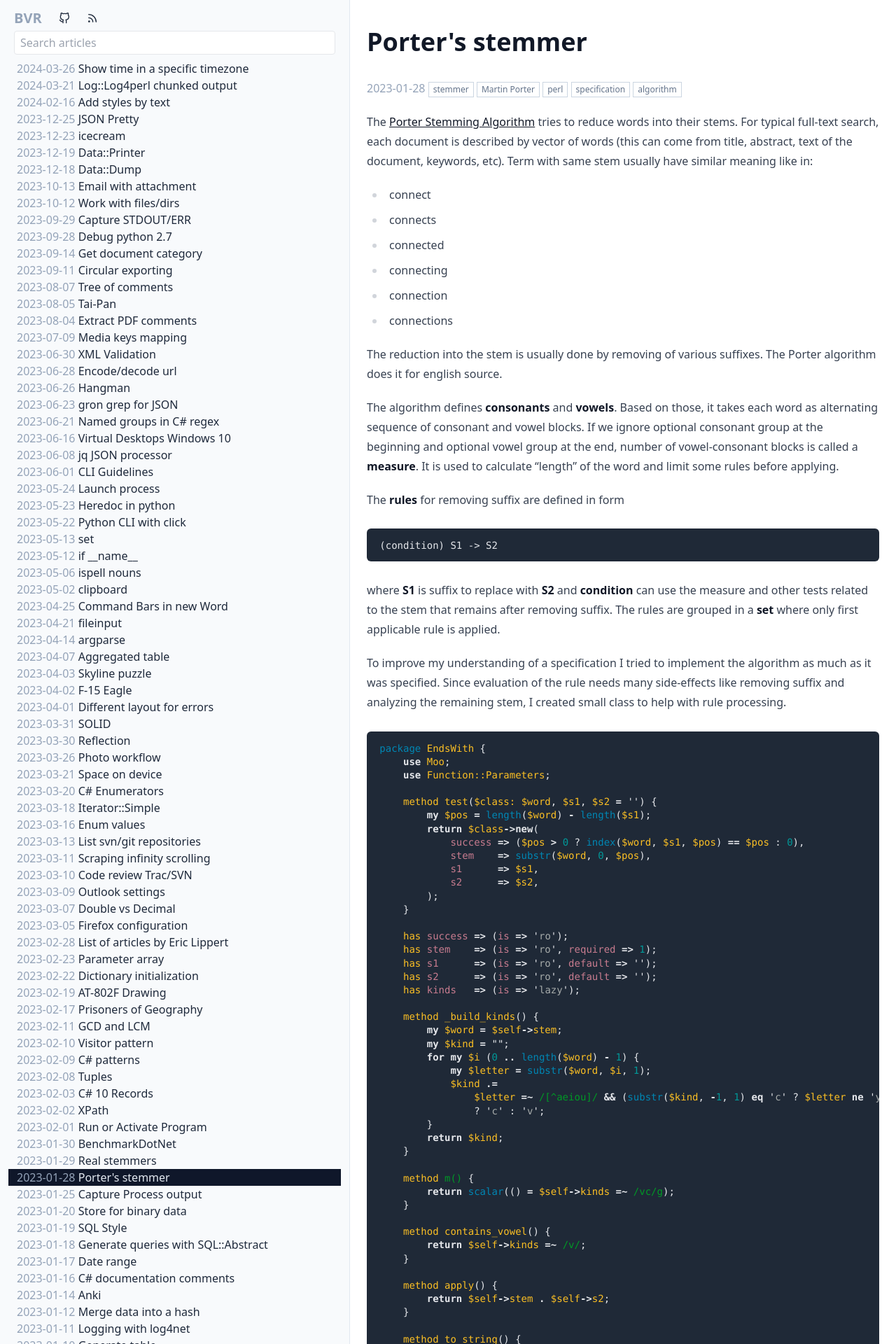
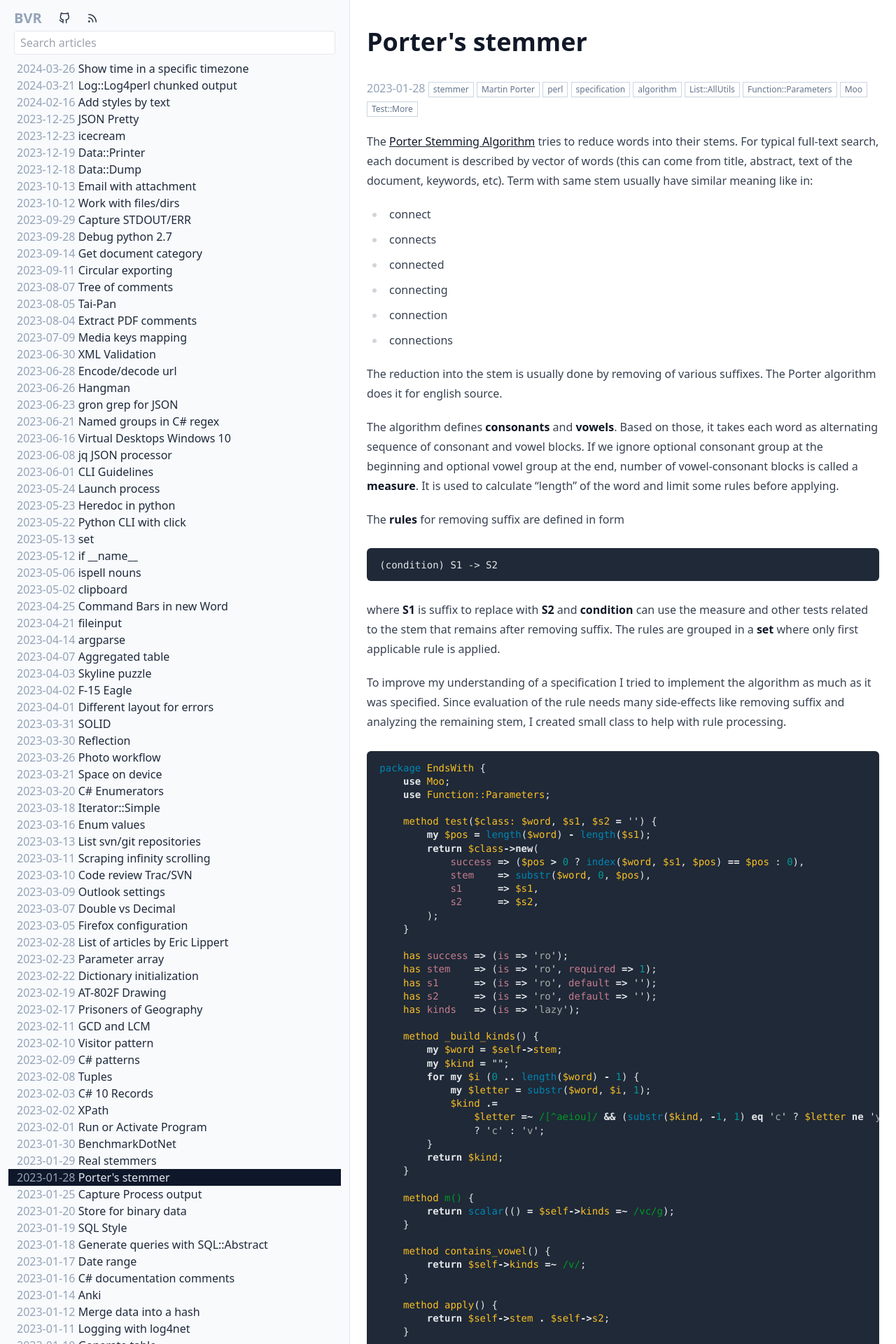
Before and after one commit to bvr/bvr.github.io, a Jekyll site: the page built from _posts/2023-01-28-porter-stemmer.md, in a window 1280 px wide. Shown: the top 1920 px of the page at 70% size. Built offline with Jekyll 4.4.1, drawn with Linux system fonts in a browser that asks for light colours; some of the changed text lies outside the part shown.

Commit message:
Added keywords to Porter stemmer post

```diff
--- a/_posts/2023-01-28-porter-stemmer.md
+++ b/_posts/2023-01-28-porter-stemmer.md
@@ -8,6 +8,10 @@ tags:
   - perl
   - specification
   - algorithm
+  - List::AllUtils
+  - Function::Parameters
+  - Moo
+  - Test::More
 ---
 The [Porter Stemming Algorithm][1] tries to reduce words into their stems. For typical full-text search, each document is described by vector of words (this can come from title, abstract, text of the document, keywords, etc). Term with same stem usually have similar meaning like in:
 
```
